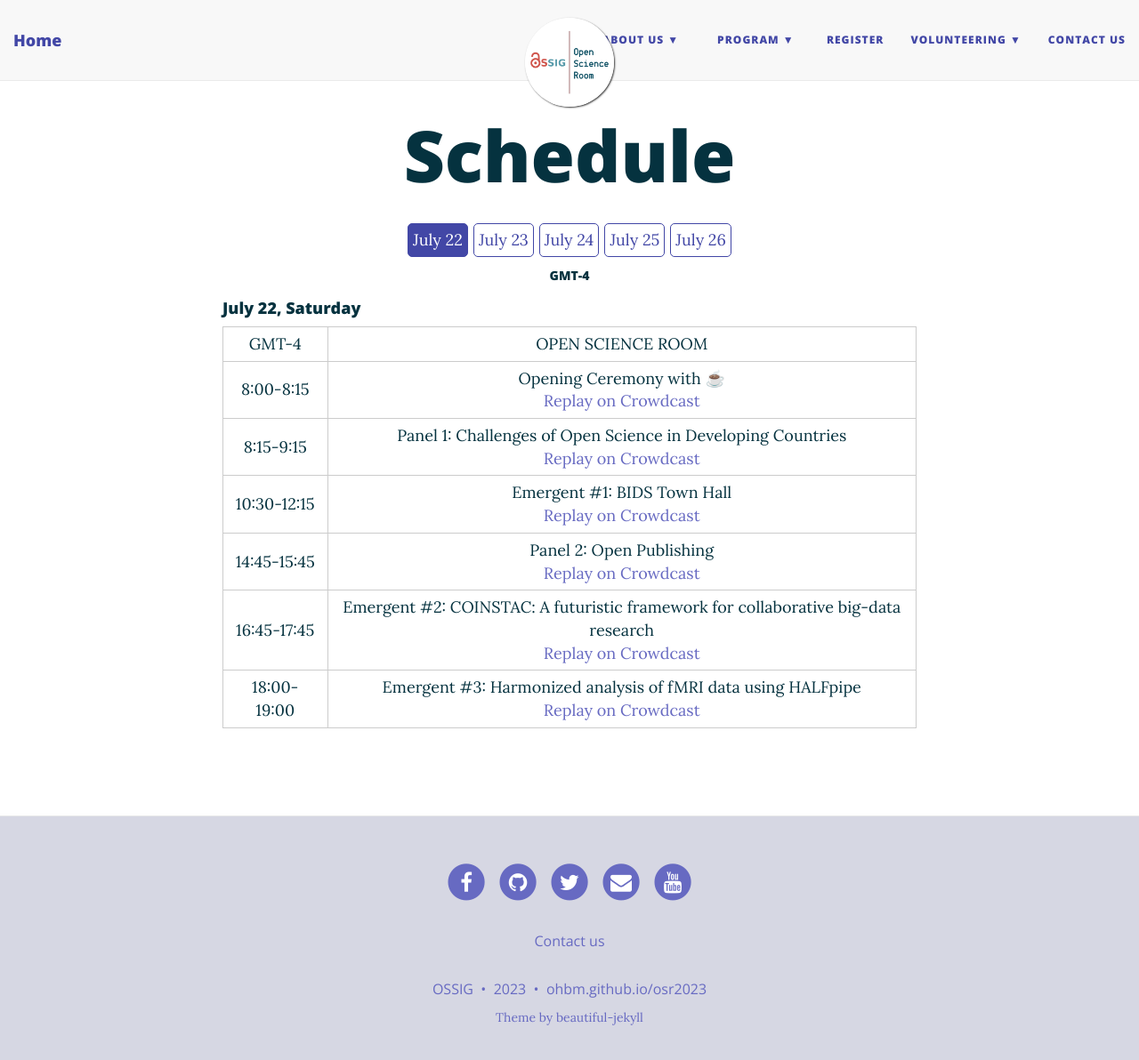
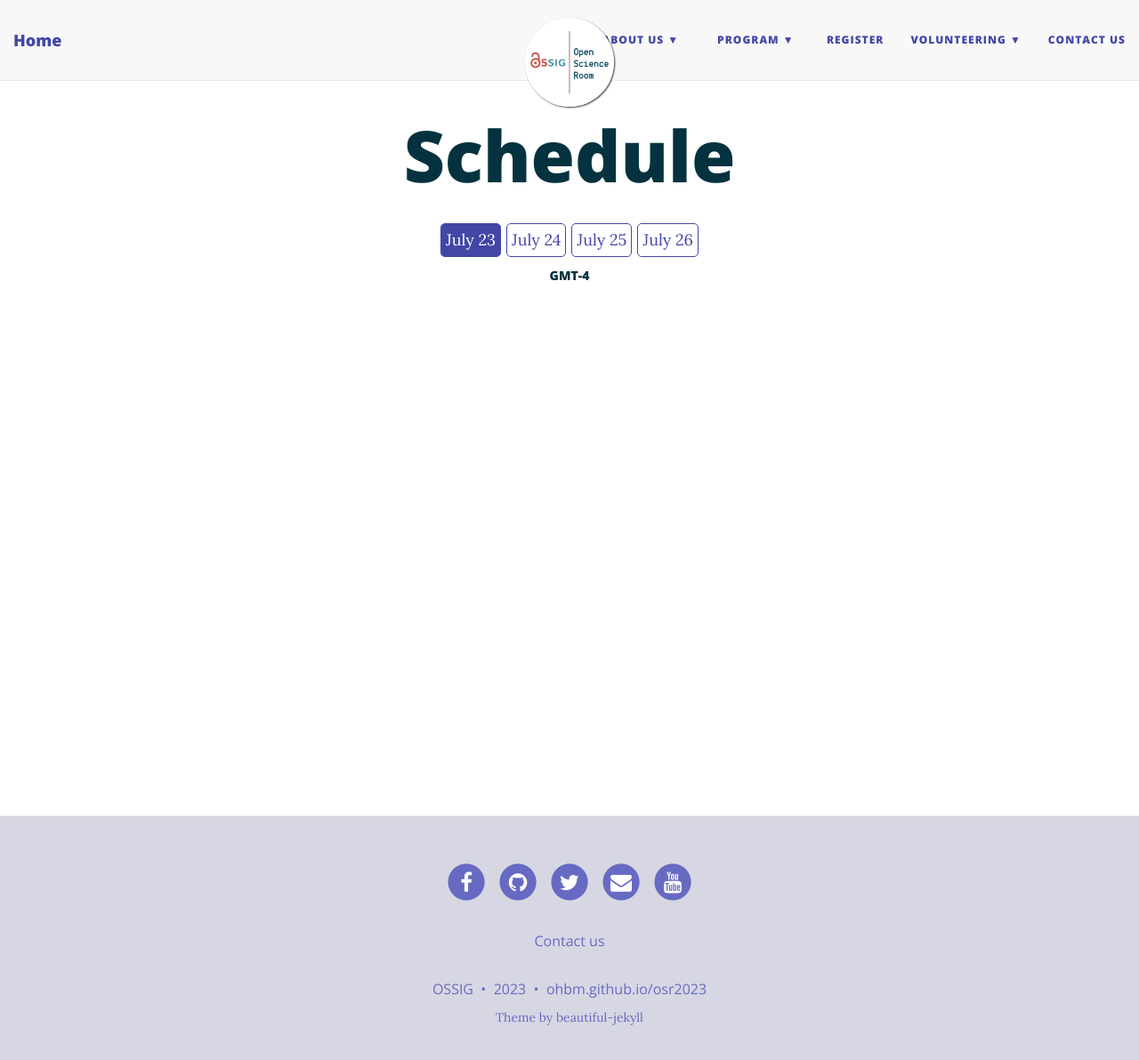
Before and after one commit to ohbm/osr2023, a Jekyll site: the page built from schedule.md, in a window 1280 px wide and 1205 px high. Shown: the top 1192 px of the window at 89% size. Built offline with Jekyll 4.4.1, drawn with Linux system fonts in a browser that asks for light colours; nearby versions of some CDN libraries.

Commit message:
Update schedule.md

```diff
--- a/schedule.md
+++ b/schedule.md
@@ -5,7 +5,7 @@
 
 
 <script>
-const ALL_DAYS = ["07-22", "07-23", "07-24", "07-25", "07-26"];
+const ALL_DAYS = ["07-23", "07-24", "07-25", "07-26"];
 
 function setupActiveDayTab(activeDay) {
     /* First, remove the "active" classname for all tabs */
@@ -39,8 +39,7 @@
 
 
 <div class="schedule-days">
-  <div id="day-07-22" class="schedule-day active" onclick="showScheduleForDay('07-22')">July 22</div>
-  <div id="day-07-23" class="schedule-day" onclick="showScheduleForDay('07-23')">July 23</div>
+  <div id="day-07-23" class="schedule-day active" onclick="showScheduleForDay('07-23')">July 23</div>
   <div id="day-07-24" class="schedule-day" onclick="showScheduleForDay('07-24')">July 24</div>
   <div id="day-07-25" class="schedule-day" onclick="showScheduleForDay('07-25')">July 25</div>
   <div id="day-07-26" class="schedule-day" onclick="showScheduleForDay('07-26')">July 26</div>
@@ -49,65 +48,6 @@
 <h5 style="text-align: center;">
 GMT-4
 </h5>
-
-
-<div id="schedule-07-22" class="schedule-block active">
-    <h4>July 22, Saturday</h4>
-
-    <div class="schedule-content">
-        <table class="osr-schedule">
-            <tr>
-                <td>GMT-4</td>
-                <td>OPEN SCIENCE ROOM</td>
-            </tr>
-            <tr>
-                <td>8:00-8:15</td>
-                <td>
-                    <div>Opening Ceremony with ☕</div>
-                    <div><a href="https://www.crowdcast.io/e/panel-1-challenges-of" target="_blank">Replay on Crowdcast</a></div>
-                </td>
-
-            </tr>
-            <tr>
-                <td>8:15-9:15</td>
-                <td>
-                    <div>Panel 1: Challenges of Open Science in Developing Countries</div>
-                    <div><a href="https://www.crowdcast.io/e/panel-1-challenges-of" target="_blank">Replay on Crowdcast</a></div>
-<!--                     <a href="https://add.eventable.com/events/629a28543ef85c3ac00e5e83/629a28568622ac08962b8c7f" class="eventable-link" target="_blank" data-key="629a28543ef85c3ac00e5e83" data-event="629a28568622ac08962b8c7f" data-style="1">Add to Calendar</a> -->
-                </td>
-            </tr>
-            <tr>
-                <td>10:30-12:15</td>
-                <td>
-                    <div>Emergent #1: BIDS Town Hall</div>
-                    <div><a href="https://www.crowdcast.io/e/osr-2022--emergent" target="_blank">Replay on Crowdcast</a></div>
-                </td>
-            </tr>
-            <tr>
-                <td>14:45-15:45</td>
-                <td>
-                    <div>Panel 2: Open Publishing</div>
-                    <div><a href="https://www.crowdcast.io/e/panel-2-open-publishing" target="_blank">Replay on Crowdcast</a></div>
-<!--                     <a href="https://add.eventable.com/events/629a28543ef85c3ac00e5e83/629a4a43a7c9374f60d948fd/" class="eventable-link" target="_blank" data-key="629a28543ef85c3ac00e5e83" data-event="629a4a43a7c9374f60d948fd" data-style="1">Add to Calendar</a> -->
-                </td>
-            </tr>
-            <tr>
-                <td>16:45-17:45</td>
-                <td>
-                    <div>Emergent #2: COINSTAC: A futuristic framework for collaborative big-data research</div>
-                    <div><a href="https://www.crowdcast.io/e/osr-2022--emergent-2" target="_blank">Replay on Crowdcast</a></div>
-                </td>
-            </tr>
-            <tr>
-                <td>18:00-19:00</td>
-                <td>
-                    <div>Emergent #3: Harmonized analysis of fMRI data using HALFpipe</div>
-                    <div><a href="https://www.crowdcast.io/e/osr-2022--emergent-3" target="_blank">Replay on Crowdcast</a></div>
-                </td>
-            </tr>
-        </table>
-    </div>
-</div>
 
 <div id="schedule-07-23" class="schedule-block">
     <h4>June 23, Monday</h4>
```
